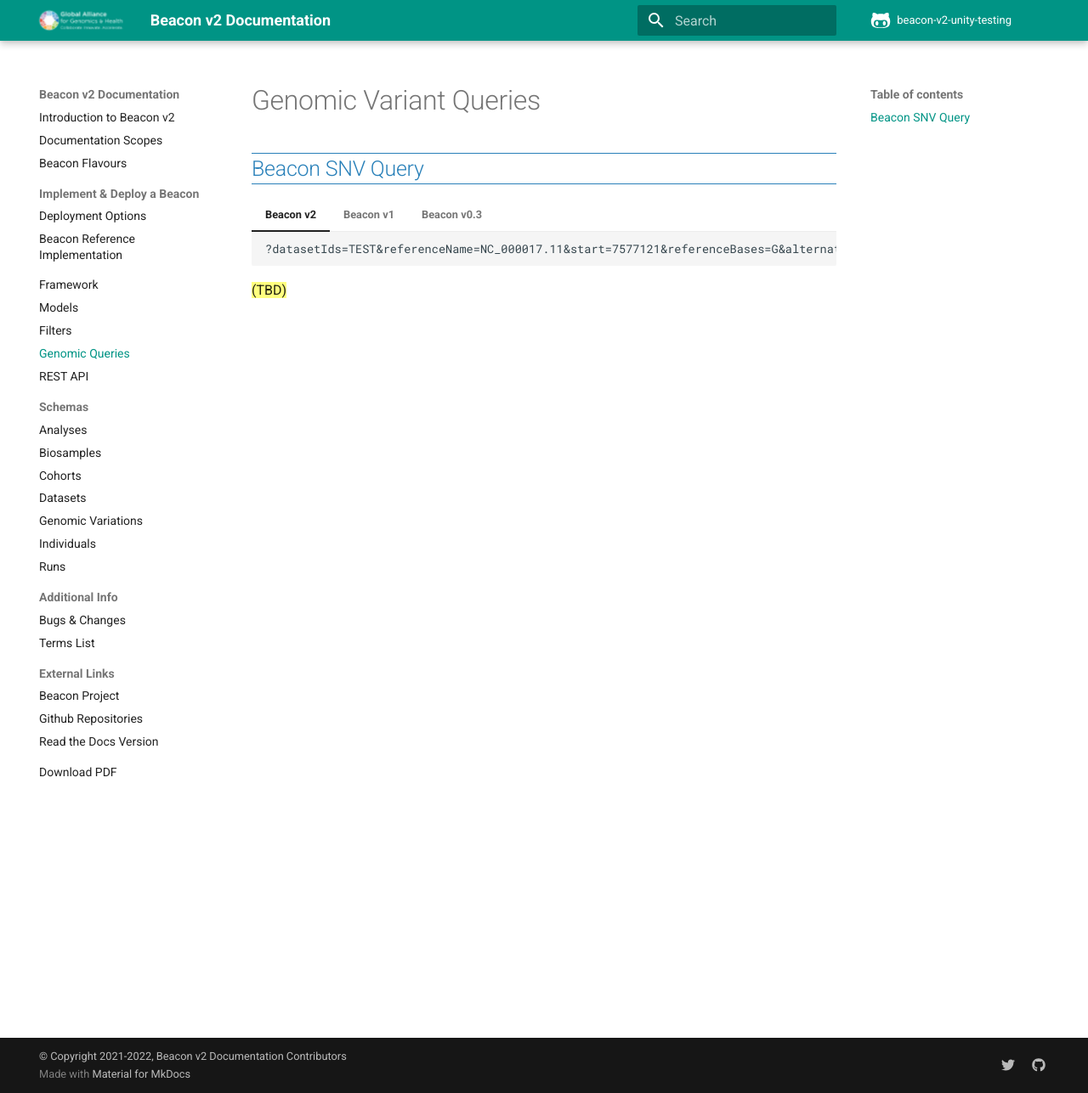
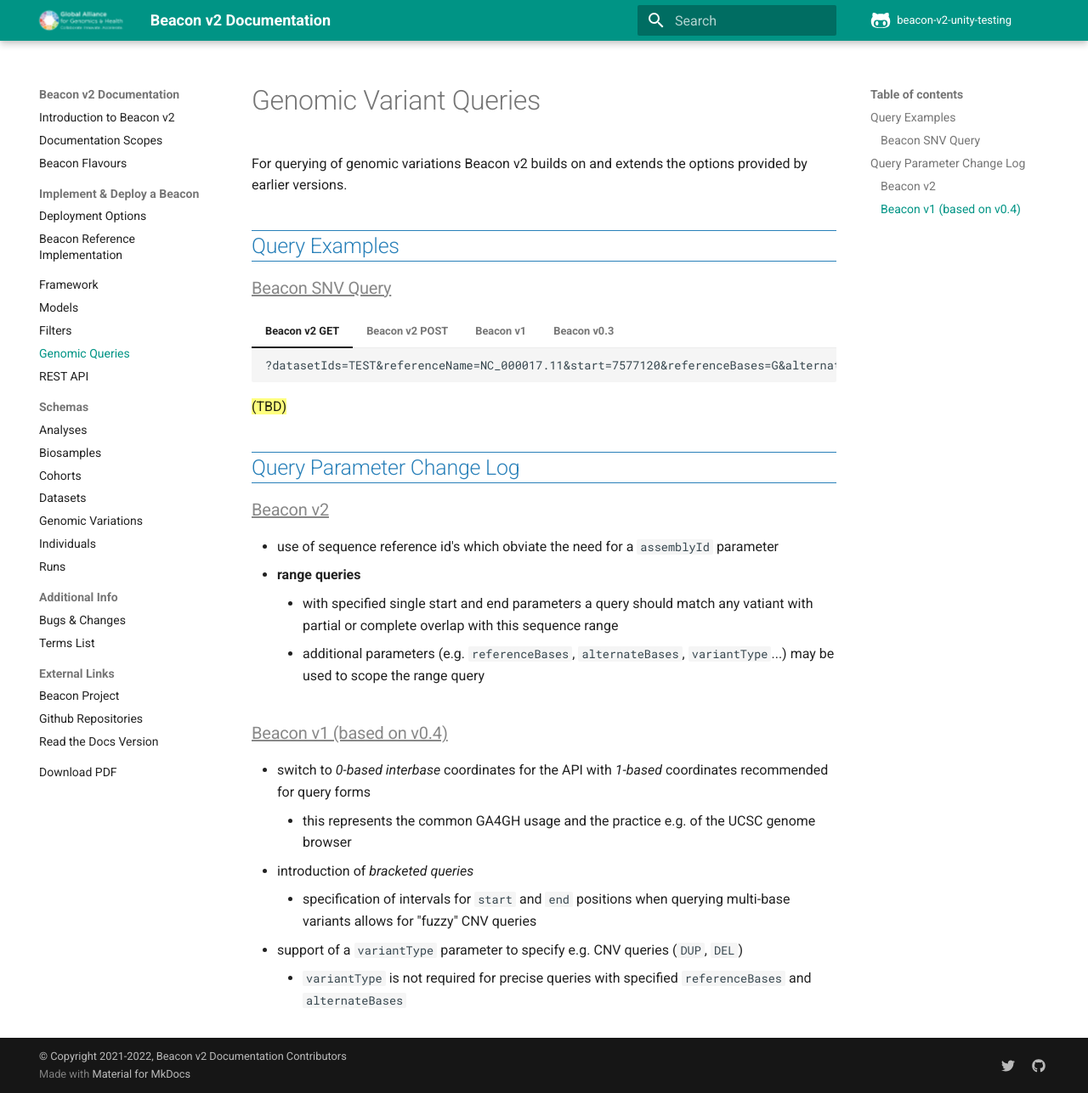
Before and after one commit to ga4gh-beacon/beacon-v2, an MkDocs documentation site: the page built from docs/variant-queries.md, in a window 1280 px wide and 1287 px high. Shown: the whole window at 85% size. Built offline with MkDocs 1.6.1 and Material for MkDocs 9.7.7, drawn with Linux system fonts in a browser that asks for light colours; comment, search, counter and statistics services are not loaded.

Commit message:
Update variant-queries.md
* adds change log
* adds POST example

````diff
--- a/docs/variant-queries.md
+++ b/docs/variant-queries.md
@@ -1,27 +1,92 @@
 # Genomic Variant Queries
 
+For querying of genomic variations Beacon v2 builds on and extends the options provided
+by earlier versions.
 
-## Beacon SNV Query
+## Query Examples
 
-=== "Beacon v2"
+### Beacon SNV Query
+
+=== "Beacon v2 GET"
 
 	```
-	?datasetIds=TEST&referenceName=NC_000017.11&start=7577121&referenceBases=G&alternateBases=A
+	?datasetIds=TEST&referenceName=NC_000017.11&start=7577120&referenceBases=G&alternateBases=A
 	```
+
+
+=== "Beacon v2 POST"
+
+	```
+	{
+	    "$schema":"beaconRequestBody.json",
+	    "meta": {
+	        "apiVersion": "2.0",
+	        "requestedSchemas": [
+	            {
+	                "entityType": "genomicVariation",
+	                "schema:": "https://raw.githubusercontent.com/ga4gh-beacon/beacon-v2-unity-testing/main/models/json/beacon-v2-default-model/genomicVariations/defaultSchema.json"
+	            }
+	        ]
+	    },
+	    "query": {
+	        "requestParameters": {
+	            "datasets": {
+	                "datasetIds": ["TEST"]
+	            },
+	            "referenceName": "NC_000017.11",
+	            "start": [7577120],
+	            "referenceBases": "G",
+	            "alternateBases": "A"
+	        }
+	    },
+	    "requestedGranularity": "record",
+	    "pagination": {
+	        "skip": 0,
+	        "limit": 5
+	    },
+	    "filters": []
+	}
+	```
+
 
 === "Beacon v1"
 
 	```
-	?assemblyId=GRCh38&datasetIds=TEST&referenceName=17&start=7577121&referenceBases=G&alternateBases=A
+	?assemblyId=GRCh38&datasetIds=TEST&referenceName=17&start=7577120&referenceBases=G&alternateBases=A
 	```
 
 === "Beacon v0.3"
 
 	```
-	?ref=GRCh38&beacon=TEST&chrom=17&pos=7577122&referenceAllele=C&allele=A
+	?ref=GRCh38&beacon=TEST&chrom=17&pos=7577121&referenceAllele=C&allele=A
 	```
 
 	Before Beacon v0.4 a 1-based coordinate system was being used.
 
 
 ==(TBD)==
+
+## Query Parameter Change Log
+
+<!--TODO: Should this go to a separate Beacon chamges page and be referenced?-->
+
+### Beacon v2
+
+* use of sequence reference id's which obviate the need for a `assemblyId` parameter
+* **range queries**
+	- with specified single start and end parameters a query should match any vatiant
+	with partial or complete overlap with this sequence range
+	- additional parameters (e.g. `referenceBases`, `alternateBases`, `variantType`...)
+	may be used to scope the range query
+
+### Beacon v1 (based on v0.4)
+
+* switch to _0-based interbase_ coordinates for the API with _1-based_ coordinates
+recommended for query forms
+	- this represents the common GA4GH usage and the practice e.g. of the UCSC genome browser
+* introduction of _bracketed queries_
+	- specification of intervals for `start` and `end` positions when querying multi-base
+	variants allows for "fuzzy" CNV queries
+* support of a `variantType` parameter to specify e.g. CNV queries (`DUP`, `DEL`)
+	- `variantType` is not required for precise queries with specified `referenceBases`
+	and `alternateBases`
````
